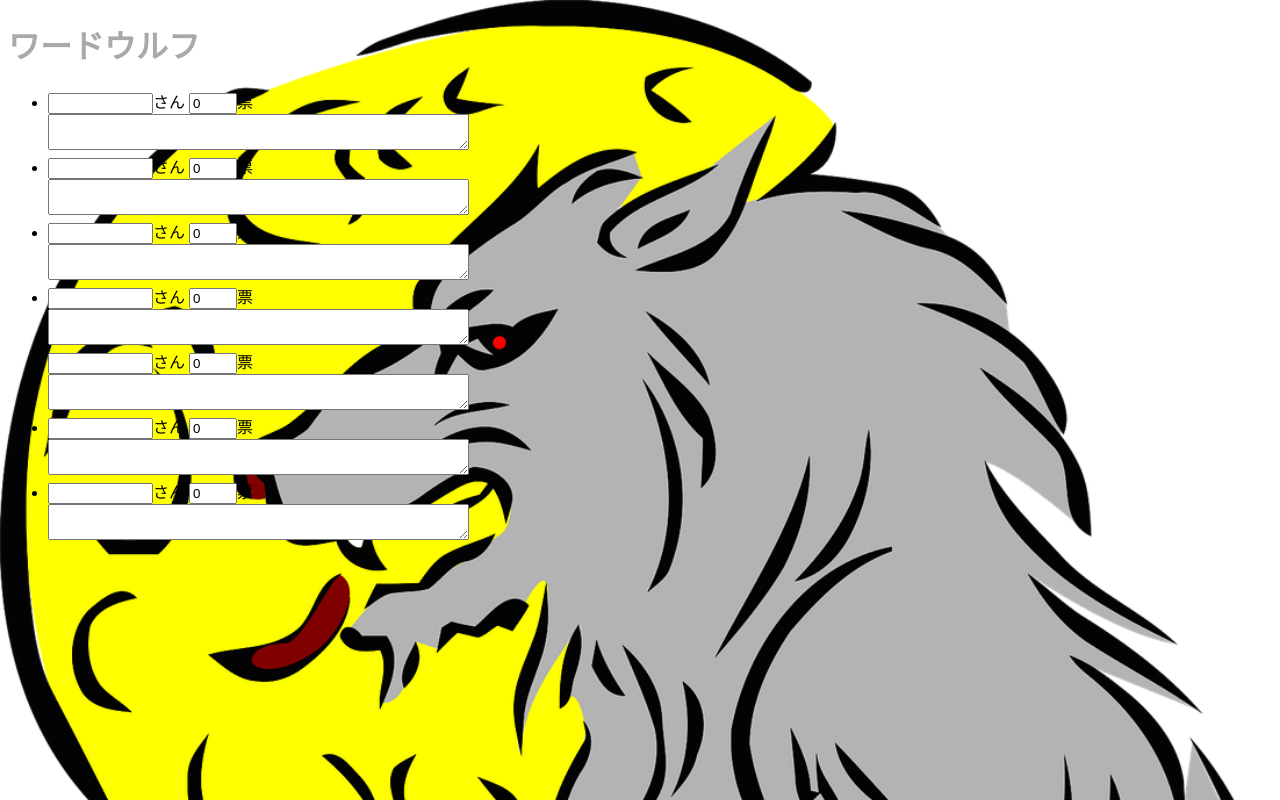
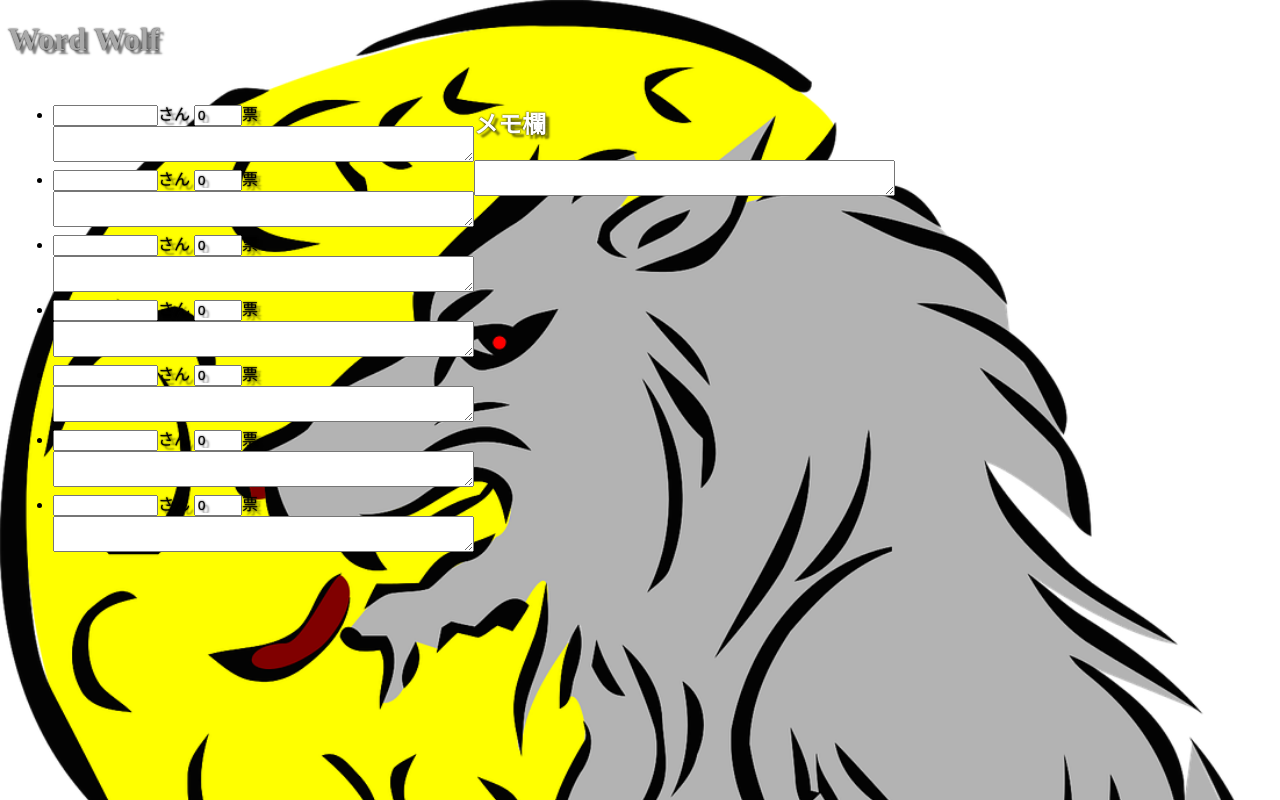
Before and after one commit to yoshitarotsuda/word-wolf, a plain HTML site: page index.html in a window 1280 px wide. Drawn offline with Linux system fonts and the light colour scheme.

Commit message:
css調節

```diff
--- a/index.css
+++ b/index.css
@@ -1,8 +1,26 @@
 body{
   background-image: url("wolf.png");
   background-size: cover;
+  text-shadow: 0 0 2px #000, 4px 4px 2px rgba(0,0,0,0.5);
 }
 
 h1{
   color: darkgrey;
+  text-shadow: 0 0 2px #000, 4px 4px 2px rgba(0,0,0,0.5);
 }
+
+h2{
+  color:white;
+  text-shadow: 0 0 2px #000, 4px 4px 2px rgba(0,0,0,0.5);
+}
+input{
+  text-shadow: 0 0 2px #000, 4px 4px 2px rgba(0,0,0,0.5);
+}
+
+textarea{
+}
+
+.main-box{
+  display:flex;
+  padding:5px;
+}
--- a/index.html
+++ b/index.html
@@ -6,7 +6,8 @@
   <link rel="stylesheet" type= "text/css" href="index.css">
 </head>
 <body>
-<h1>ワードウルフ</h1>
+<h1>Word Wolf</h1>
+<div class ="main-box">
   <div>
     <ul>
       <li><input type="text" size="10">さん <input type ="number" value="0" max="9"min="0">票</li>
@@ -25,5 +26,10 @@
       <textarea cols="50"></textarea>
     </ul>
   </div>
+  <div class="right-box">
+    <h2>メモ欄</h2>
+    <textarea cols="50"></textarea>
+  </div>
+</div>
 </body>
 </html>
```
Lines whose indentation alone changed are shown as unchanged.
